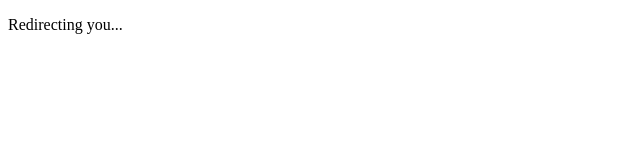
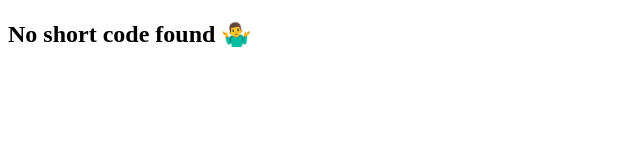
Before and after one commit to TeamPixel8/url-shortener, a plain HTML site: page index.html in a window 1280 px wide. Shown: the whole page, without its empty margins (0-640 px from the left). Drawn offline with Linux system fonts and the light colour scheme.

Commit message:
Update index.html

```diff
--- a/index.html
+++ b/index.html
@@ -8,7 +8,6 @@
 <body>
   <p>Redirecting you...</p>
   <script>
-    // For Firebase JS SDK v7.20.0 and later, measurementId is optional
     const firebaseConfig = {
       apiKey: "AIzaSyDXikZ9A8NQGpOBSDpspoDIAhHwULxS7kw",
       authDomain: "url-shortener-a6876.firebaseapp.com",
@@ -22,8 +21,8 @@
     firebase.initializeApp(firebaseConfig);
     const db = firebase.firestore();
 
-    const urlParams = new URLSearchParams(window.location.search);
-    const code = urlParams.get("code");
+    const params = new URLSearchParams(window.location.search);
+    const code = [...params.keys()][0]; // get the first query key
 
     if (code) {
       db.collection("urls").doc(code).get().then(doc => {
@@ -37,6 +36,8 @@
         console.error("Error getting document:", error);
         document.body.innerHTML = "<h2>Something went wrong 😬</h2>";
       });
+    } else {
+      document.body.innerHTML = "<h2>No short code found 🤷‍♂️</h2>";
     }
   </script>
 </body>
```
